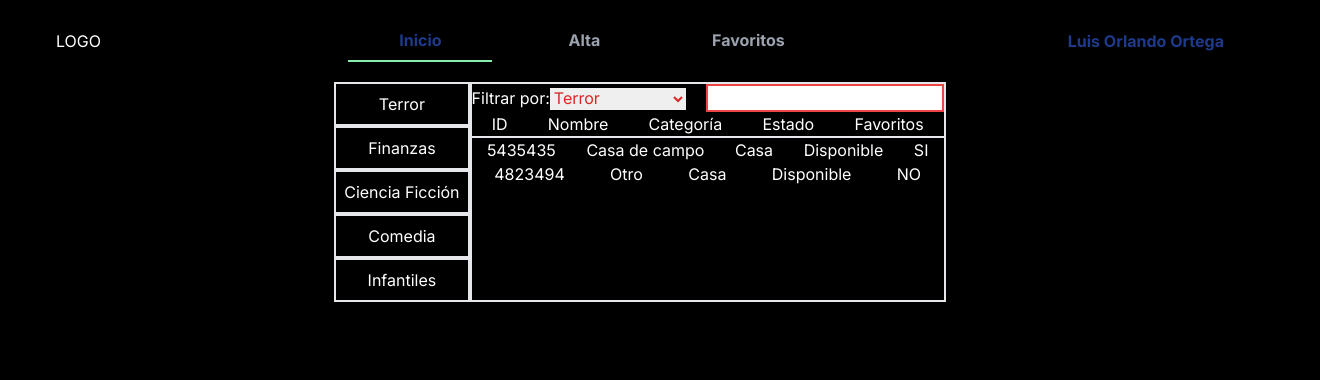
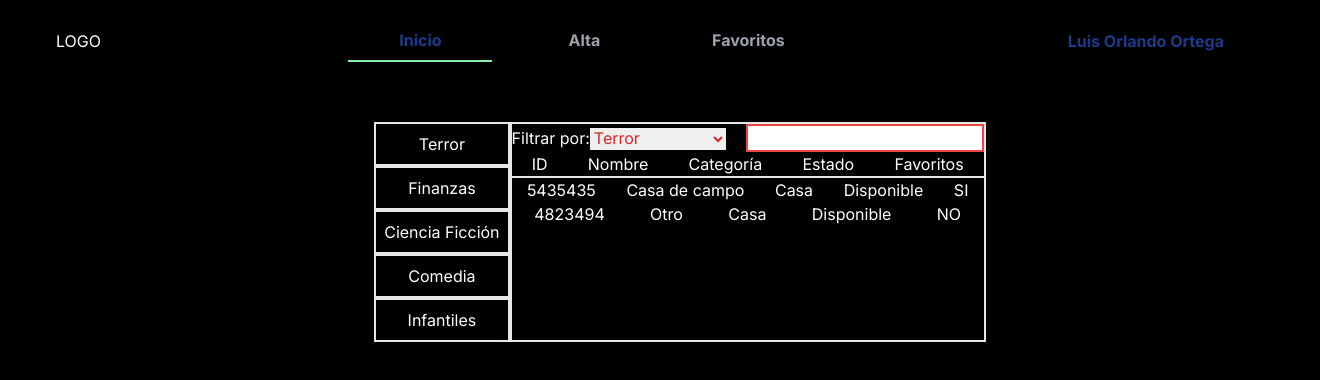
Before and after one commit to AlonsoMtzG/biblioteca, a Next.js app in the folder biblio/: page / in a window 1280 px wide. Shown: the top 380 px of the page, 1320 px wide, since content can reach past the window. Built offline with nearby package versions, Linux system fonts and the light colour scheme.

Commit message:
added padding to layout

```diff
--- a/biblio/app/layout.tsx
+++ b/biblio/app/layout.tsx
@@ -19,7 +19,7 @@ export default function RootLayout({
     <html lang="en">
       <body className={inter.className}>
         <Nav />
-        {children}
+        <div className="p-10">{children}</div>
       </body>
     </html>
   );
```
